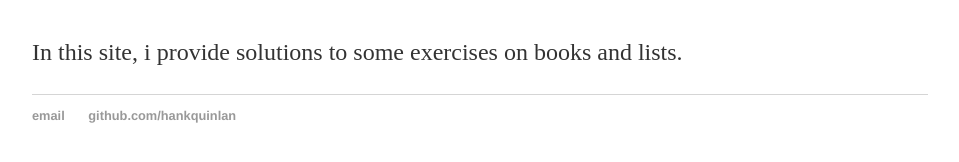
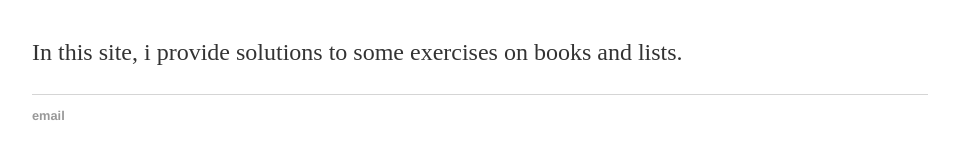
Before and after one commit to Lucas1Santos2Sousa/Lucas1Santos2Sousa.github.io, a Jekyll site: the page built from index.html, in a window 1280 px wide. Shown: the part 179-341 px from the top of the page, without its empty margins (160-1119 px from the left). Built offline with Jekyll 4.4.1, drawn with Linux system fonts in a browser that asks for light colours.

Commit message:
Update default.html

```diff
--- a/_layouts/default.html
+++ b/_layouts/default.html
@@ -28,8 +28,7 @@
 			</div><!-- /.container -->
 			<footer>
 	    		<ul>
-	        		<li><a href="mailto:hankquinlanhub@gmail.com">email</a></li>
-	        		<li><a href="https://github.com/hankquinlan">github.com/hankquinlan</a></li>
+	        		<li><a href="lucas_sousa@usp.br">email</a></li>
 				</ul>
 			</footer>
 		</body>
```
